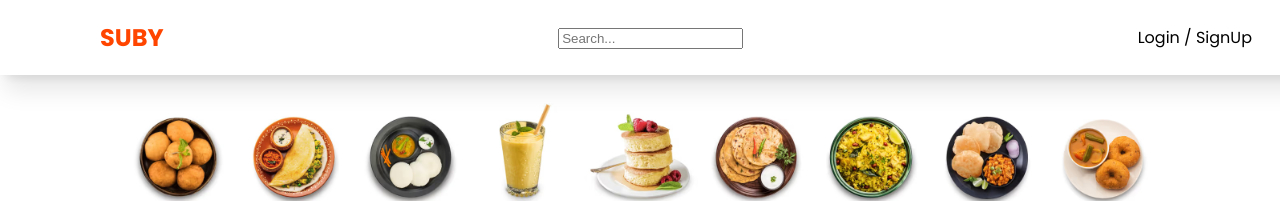
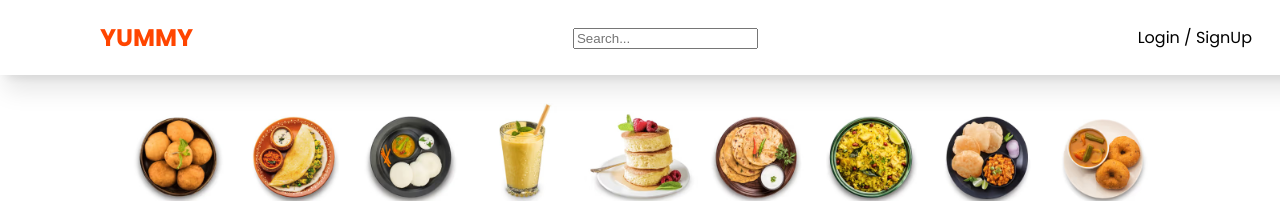
Before and after one commit to sujaytumu/Yummy-Food-App-Customer-Frontend, a React (Vite) app: page / in a window 1280 px wide. Shown: the top 201 px of the page. Built offline with nearby package versions, Linux system fonts and the light colour scheme; no server answers.

Commit message:
Update TopBar.jsx

```diff
--- a/src/suby/components/TopBar.jsx
+++ b/src/suby/components/TopBar.jsx
@@ -6,7 +6,7 @@ const TopBar = () => {
    <section className="topBarSection">
         <div className="companyTitle">
             <Link to='/' className='link'>
-            <h2>SUBY</h2>
+            <h2>YUMMY</h2>
             </Link>
         </div>
         <div className="searchBar">
```
